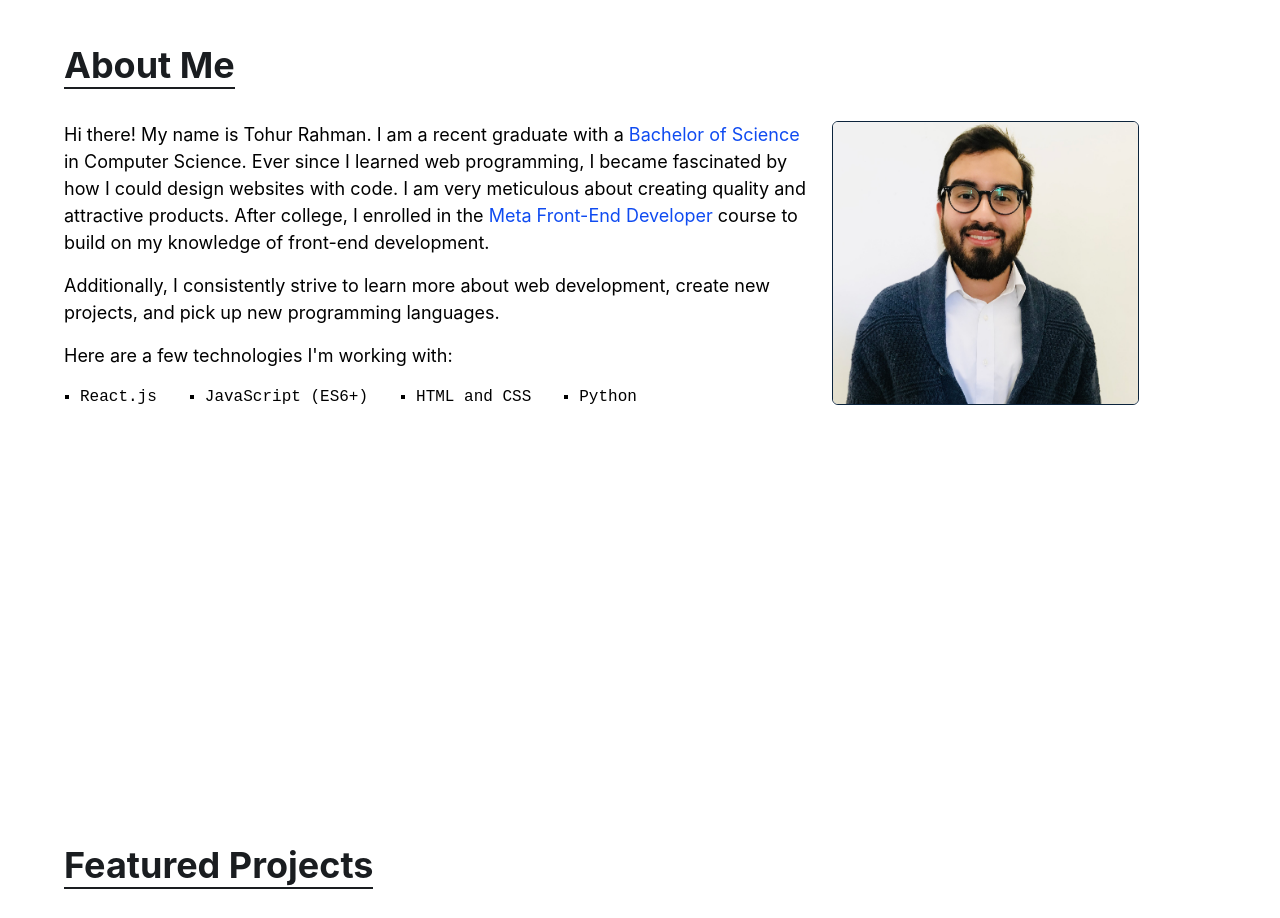
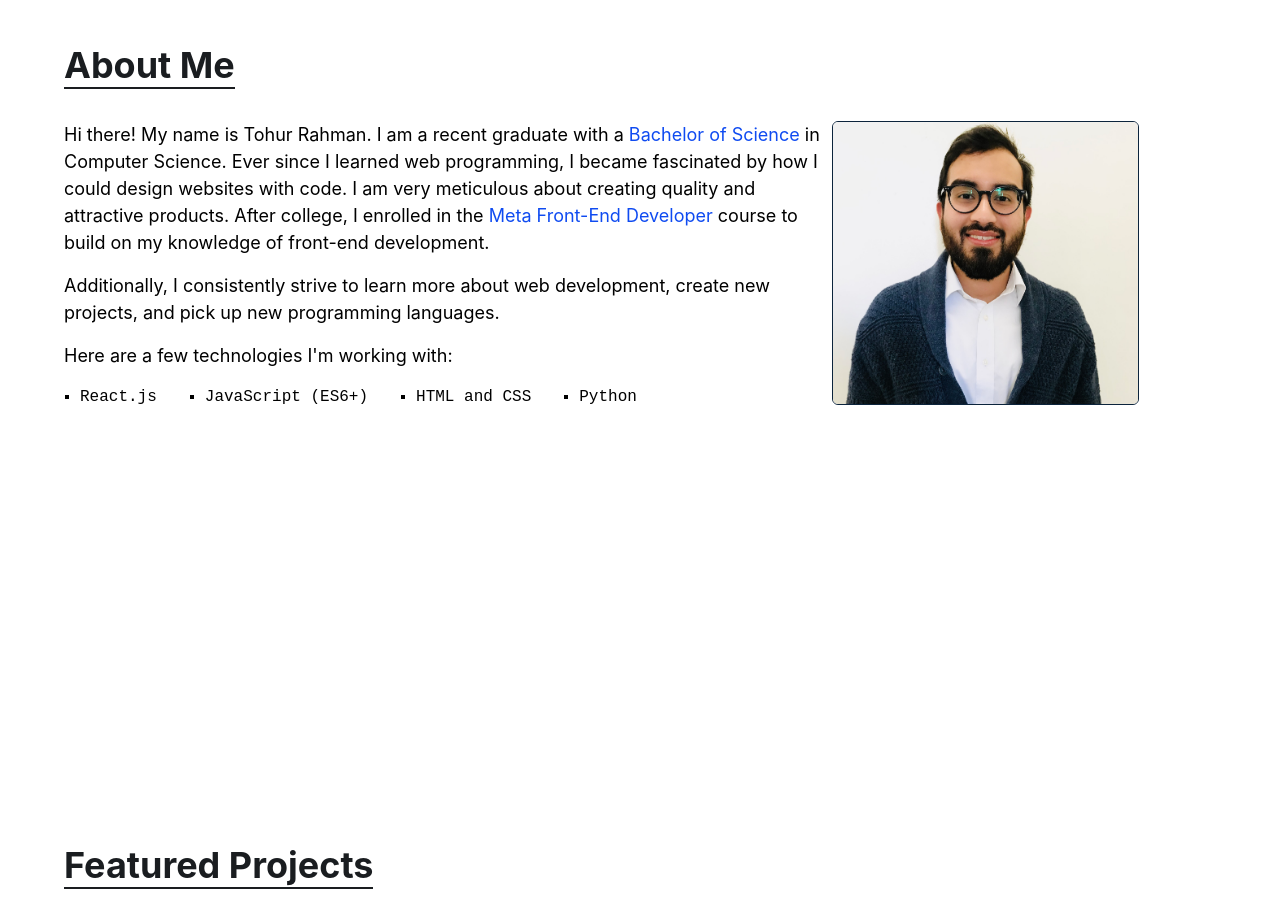
Before and after one commit to tohurr/tohurr.github.io, a React (Create React App) app: page / in a window 1280 px wide. Shown: the part 820-1738 px from the top of the page. Built offline with nearby package versions, Linux system fonts and the light colour scheme.

Commit message:
adjusted about me section

```diff
--- a/src/components/Styles.css
+++ b/src/components/Styles.css
@@ -50,11 +50,12 @@
     padding-bottom: 1rem;
     /* padding-top: 1rem; */
     /* padding-left: 1rem; */
-    padding-right: 1rem;
+    /* padding-right: 1rem; */
     line-height: 1.5;
     font-size: large;
 }
 /* ############## */
+
 @media (max-width:850px) {
     .abouttext p {
         font-size: medium;
```
